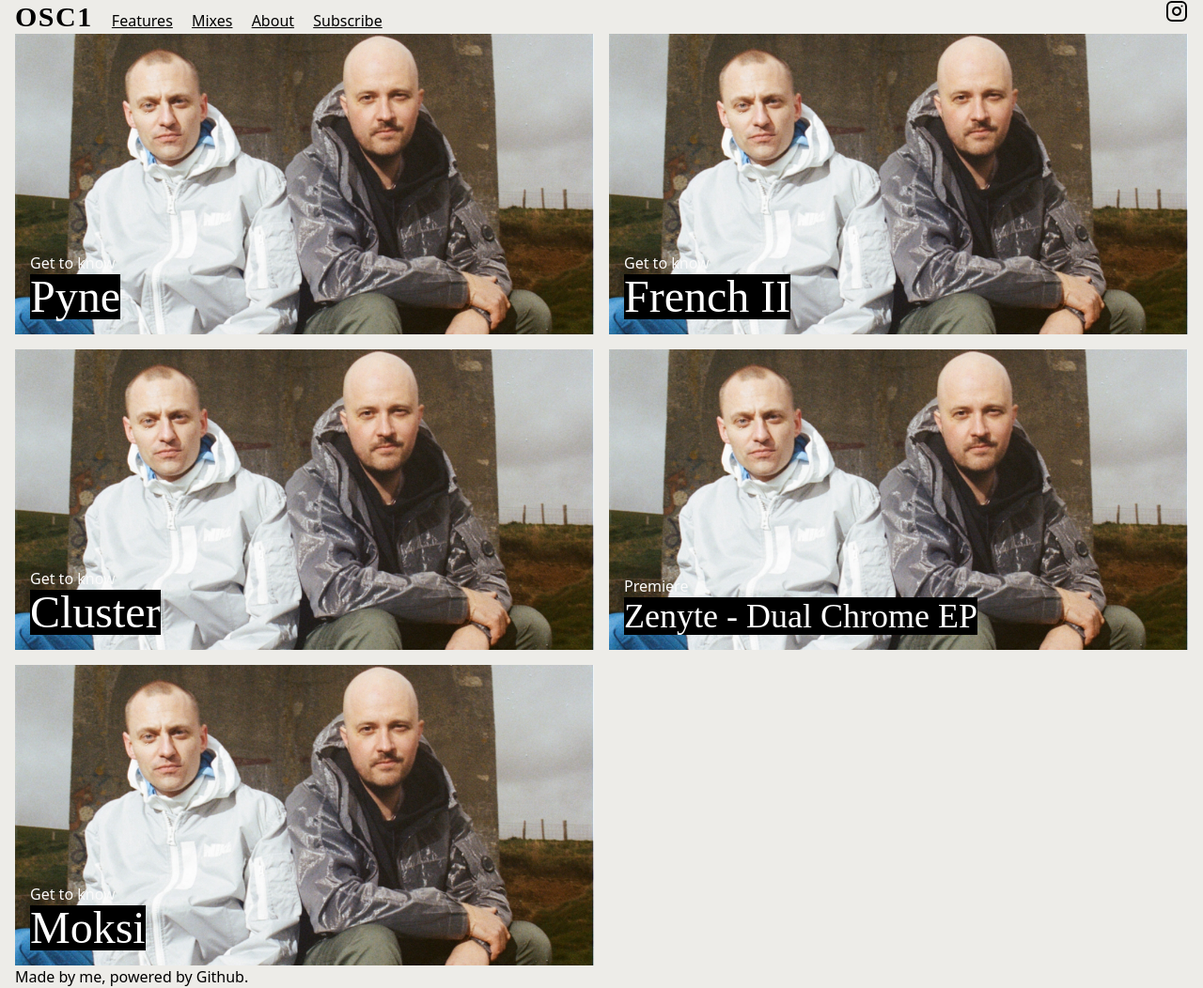
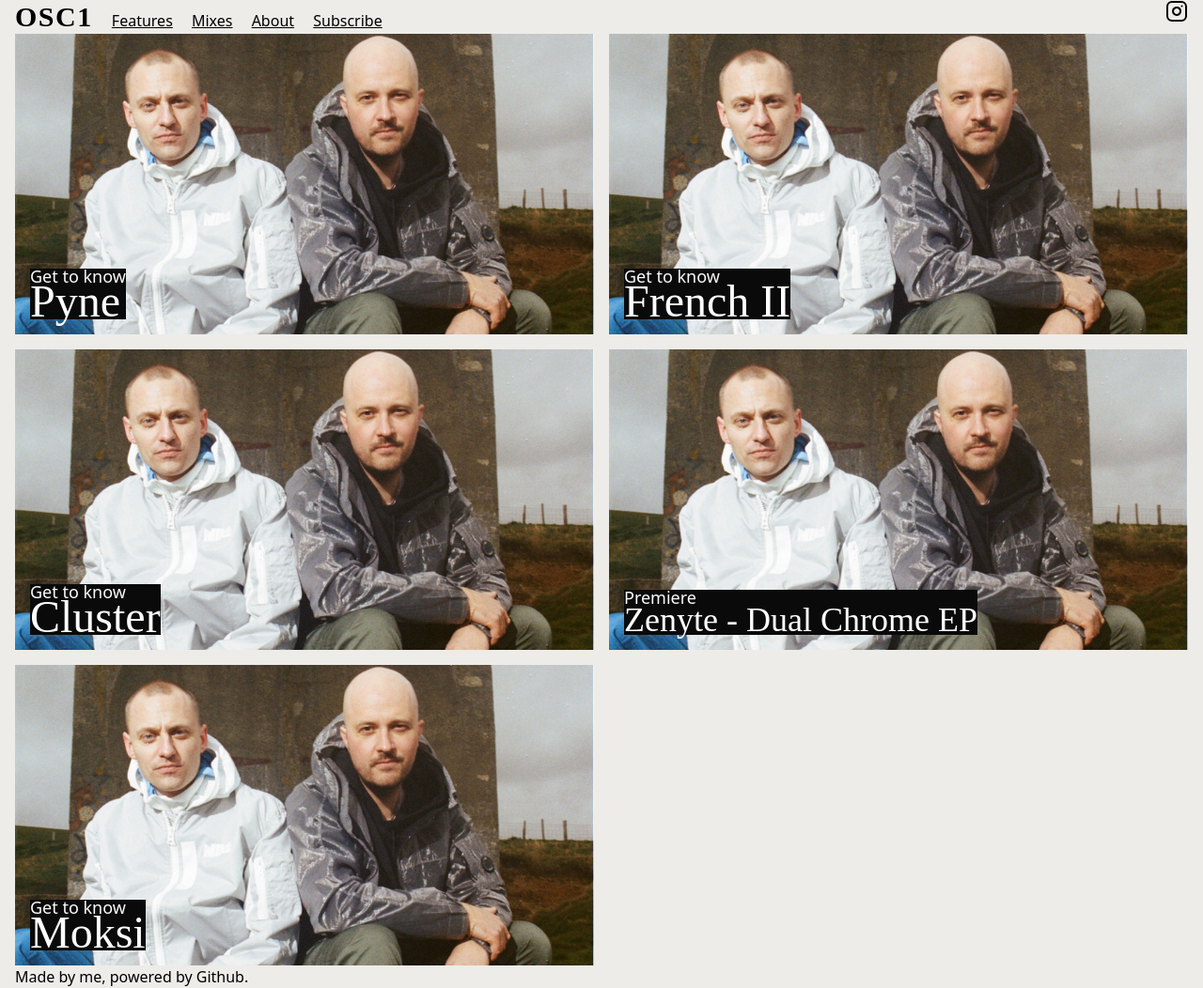
Before and after one commit to osc1blog/osc1blog.github.io, a Jekyll site: the page built from index.markdown, in a window 1280 px wide. Shown: the whole page at 94% size. Built offline with Jekyll 4.4.1, drawn with Linux system fonts in a browser that asks for light colours; nearby versions of some CDN libraries; some web fonts are replaced.

Commit message:
Update home.html

```diff
--- a/_layouts/home.html
+++ b/_layouts/home.html
@@ -4,13 +4,13 @@ layout: default
 <div class="grid grid-cols-2 gap-4 w-full min-h-full">
   {% for post in site.posts %}
     <a href="{{ post.url }}">
-      <div class="image bg-cover bg-center w-full h-80 text-neutral-50 bg-neutral-950 bg-[url('/assets/img/overmono.jpg')]">
+      <div class="bg-cover bg-center w-full h-80 text-neutral-50 bg-neutral-950 bg-[url('/assets/img/overmono.jpg')]">
         <div class="w-full h-full flex items-stretch">
           {% assign parts = post.title | split: ": " %}
           <div class="self-end p-4">
-            <h3 class="target">{{ parts.first }}</h3>
+            <h3 class="text-lg leading-[1rem] bg-neutral-950">{{ parts.first }}</h3>
             {% assign last = parts.last %}
-            {% if last.size > 10 %} <h1 class="target text-4xl">{{ parts.last }}</h1> {% else %} <h1 class="target text-5xl">{{ parts.last }}</h1> {% endif %}
+            {% if last.size > 10 %} <h1 class="text-4xl leading-[2rem] bg-neutral-950">{{ parts.last }}</h1> {% else %} <h1 class="text-5xl leading-[2.4rem] bg-neutral-950">{{ parts.last }}</h1> {% endif %}
           </div>
         </div>
       </div>
```
